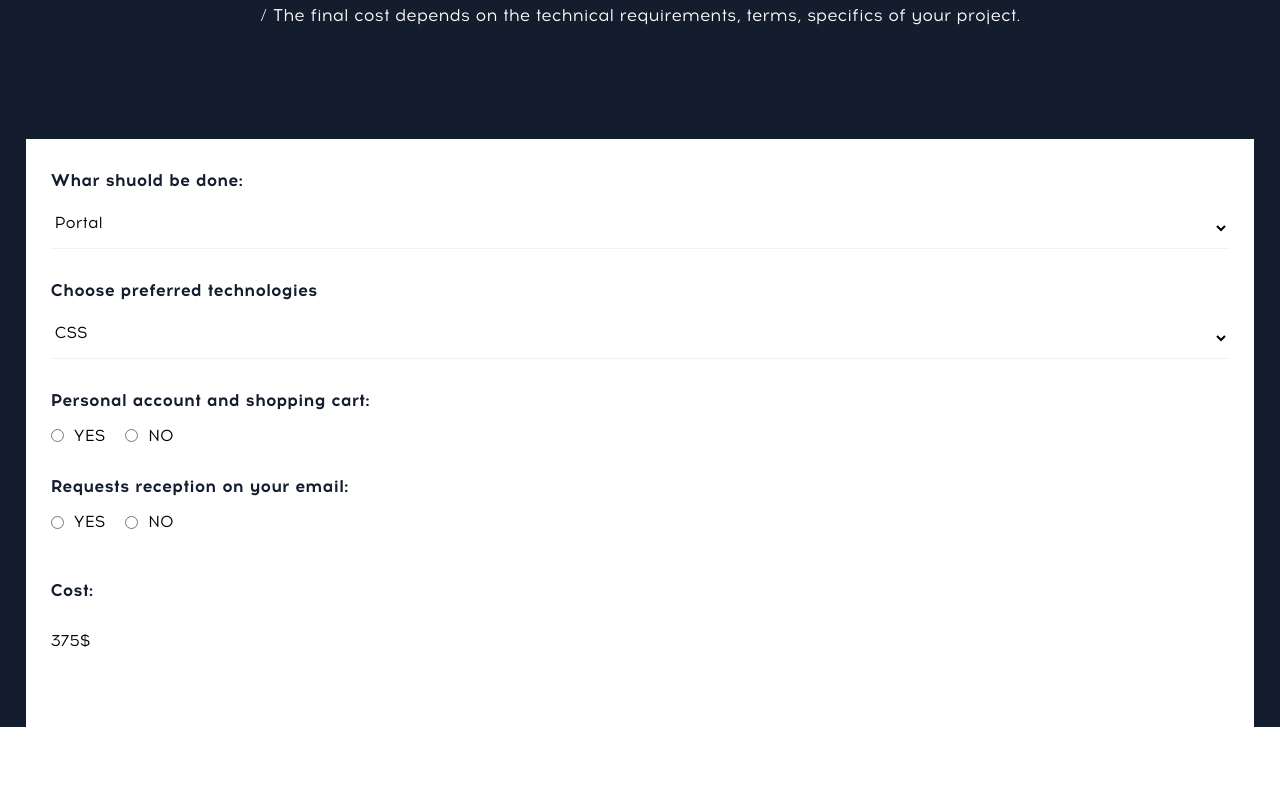
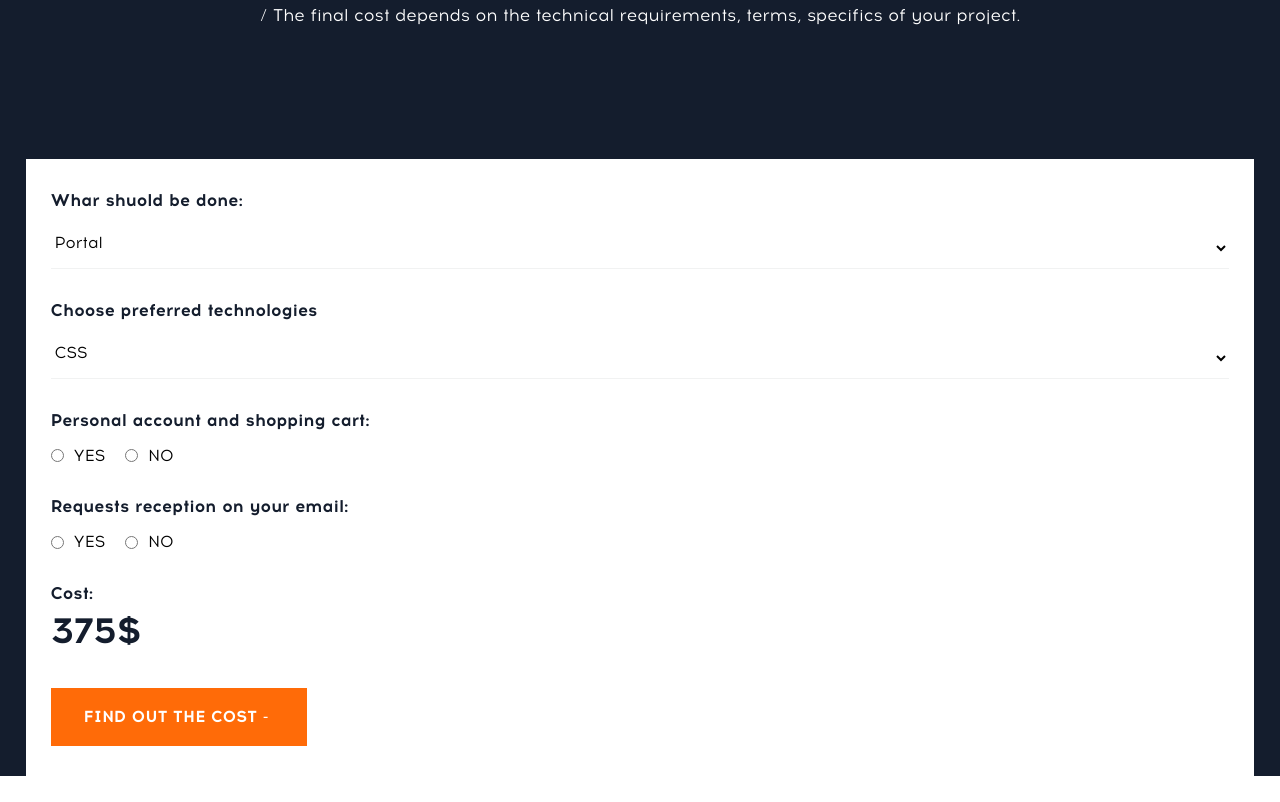
Before and after one commit to DmytroGamza/GoIT-JavaScriptCourse, a plain HTML site: page index.html in a window 1280 px wide. Shown: the part 6834-7636 px from the top of the page. Before the commit the page ends 7586 px from the top, so only its background shows below. Drawn offline with Linux system fonts and the light colour scheme.

Commit message:
sunday staff

```diff
--- a/css/style.css
+++ b/css/style.css
@@ -505,6 +505,10 @@ margin: 0 0 30px 0;
   background: var(--c-dark);
 }
 
+.calculator .container {
+  padding-bottom: 75px;
+}
+
 .calculator-icon {
   width: 195px;
 }
@@ -586,5 +590,17 @@ color: var(--c-dark);
 }
 
 .calculator-form-total-cost {
+  font-weight: bold;
+  font-size: 36px;
+  line-height: 150%;
+  color: var(--txt-c-dark);
+  margin: 0;
+}
 
+.calculator-form-total {
+  font-weight: bold;
+  font-size: 17px;
+  line-height: 135%;
+  color: var(--txt-c-dark);
+  margin: 0;
 }
--- a/index.html
+++ b/index.html
@@ -331,9 +331,11 @@
             </div>
 
             <div class="calculator-form-input">
-                <p class="calculator-form-title">Cost:</p>
+                <p class="calculator-form-total">Cost:</p>
                 <p class="calculator-form-total-cost">375$</p>
             </div>
+
+            <input type="submit" value="Find out the cost - " class="accent-btn">
         </form>
 
     </section>
```
